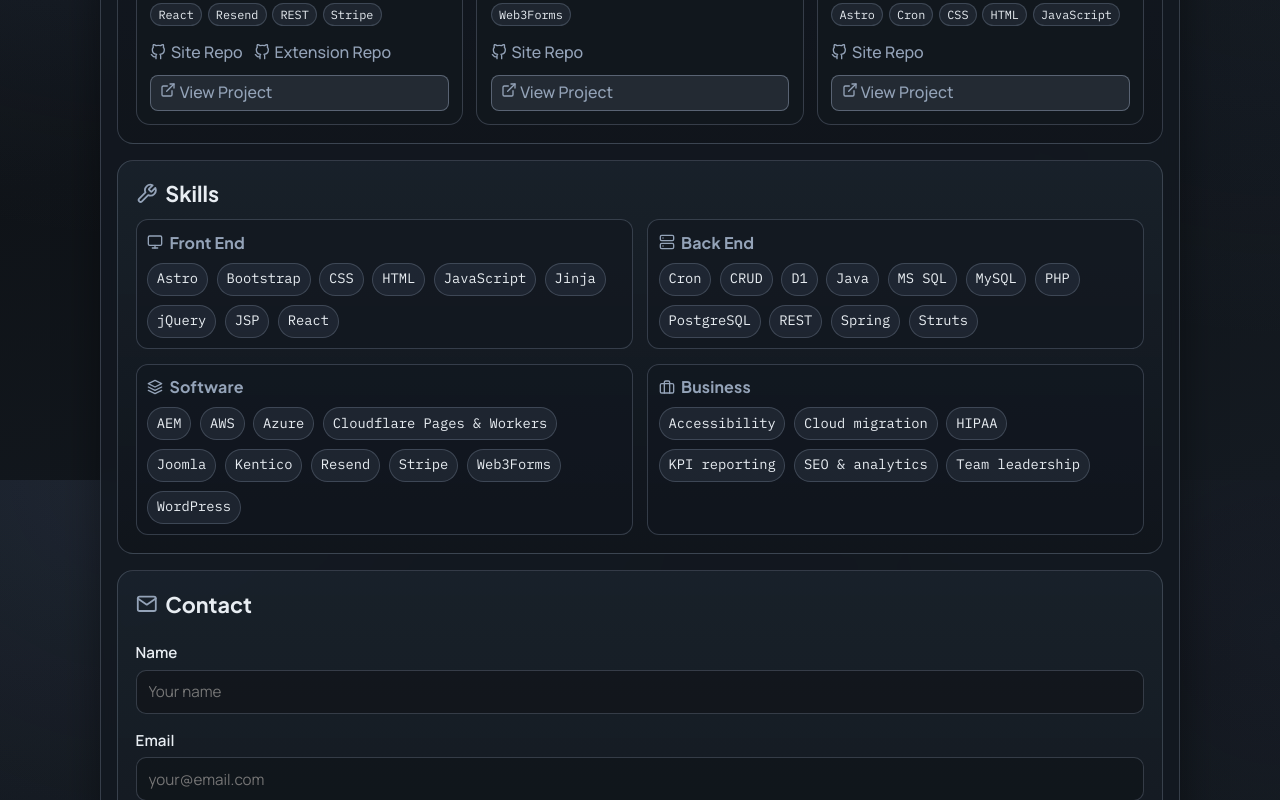
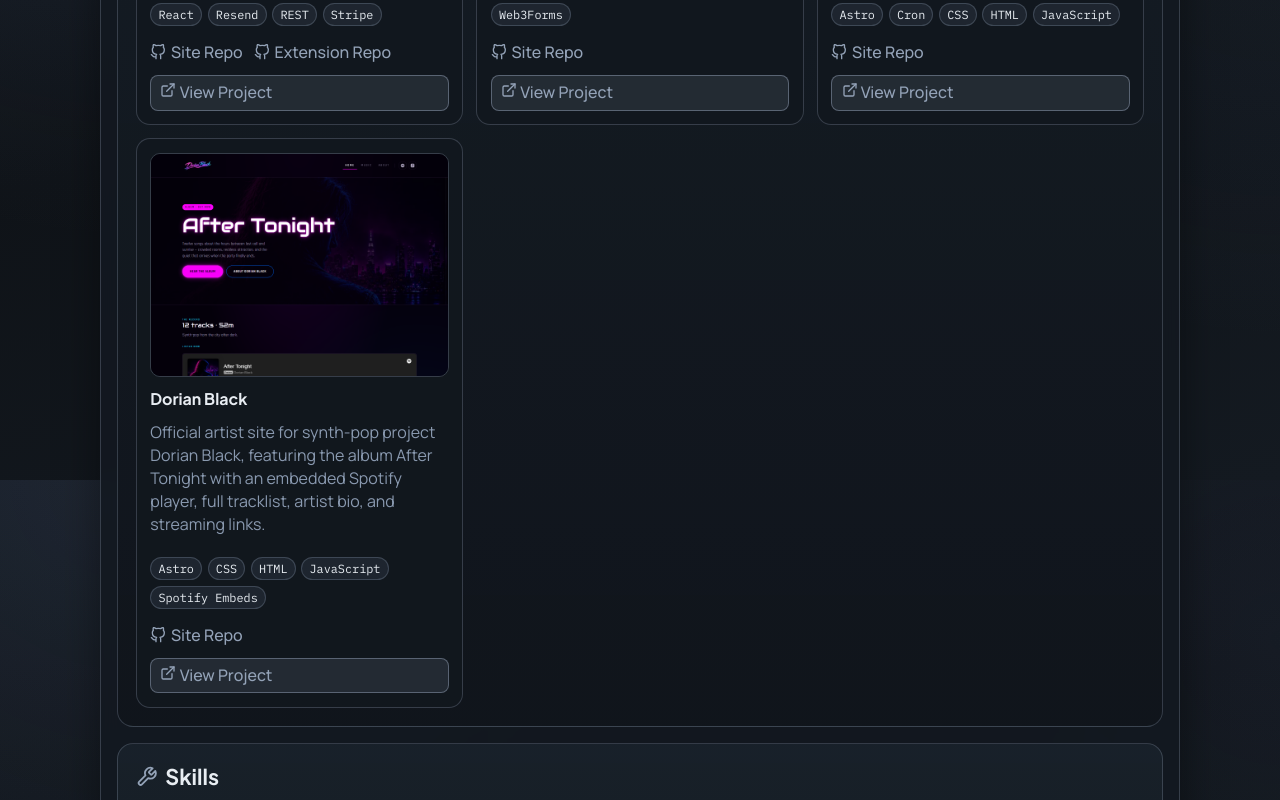
Before and after one commit to jmusick/jm, a React (Vite) app: page / in a window 1280 px wide. Shown: the part 2720-3520 px from the top of the page. Built offline with nearby package versions, Linux system fonts and the light colour scheme.

Commit message:
chore(release): bump to v1.3.0 and add Dorian Black to personal projects
Add the Dorian Black artist site as a personal project entry with its
live link, repo link, and a 1440px-wide screenshot preview.

```diff
--- a/package.json
+++ b/package.json
@@ -1,7 +1,7 @@
 {
   "name": "jm",
   "private": true,
-  "version": "1.2.2",
+  "version": "1.3.0",
   "type": "module",
   "scripts": {
     "dev": "vite",
--- a/src/App.jsx
+++ b/src/App.jsx
@@ -112,6 +112,17 @@ function App() {
           link: 'https://github.com/jmusick/HiddenLodgeWebsite',
           linkText: 'Site Repo',
           image: '/projects/hiddenlodge.png',
+        },
+        {
+          name: 'Dorian Black',
+          description:
+            'Official artist site for synth-pop project Dorian Black, featuring the album After Tonight with an embedded Spotify player, full tracklist, artist bio, and streaming links.',
+          stack: 'Astro, JavaScript, HTML, CSS, Spotify Embeds',
+          liveLink: 'https://dorianblack.com/',
+          liveLinkText: 'View Project',
+          link: 'https://github.com/jmusick/DorianBlack',
+          linkText: 'Site Repo',
+          image: '/projects/dorianblack.png',
         },
       ],
     },
```
Also changed, not shown: public/projects/dorianblack.png (added), 1 other file (tests, documents, lock files or other folders).
